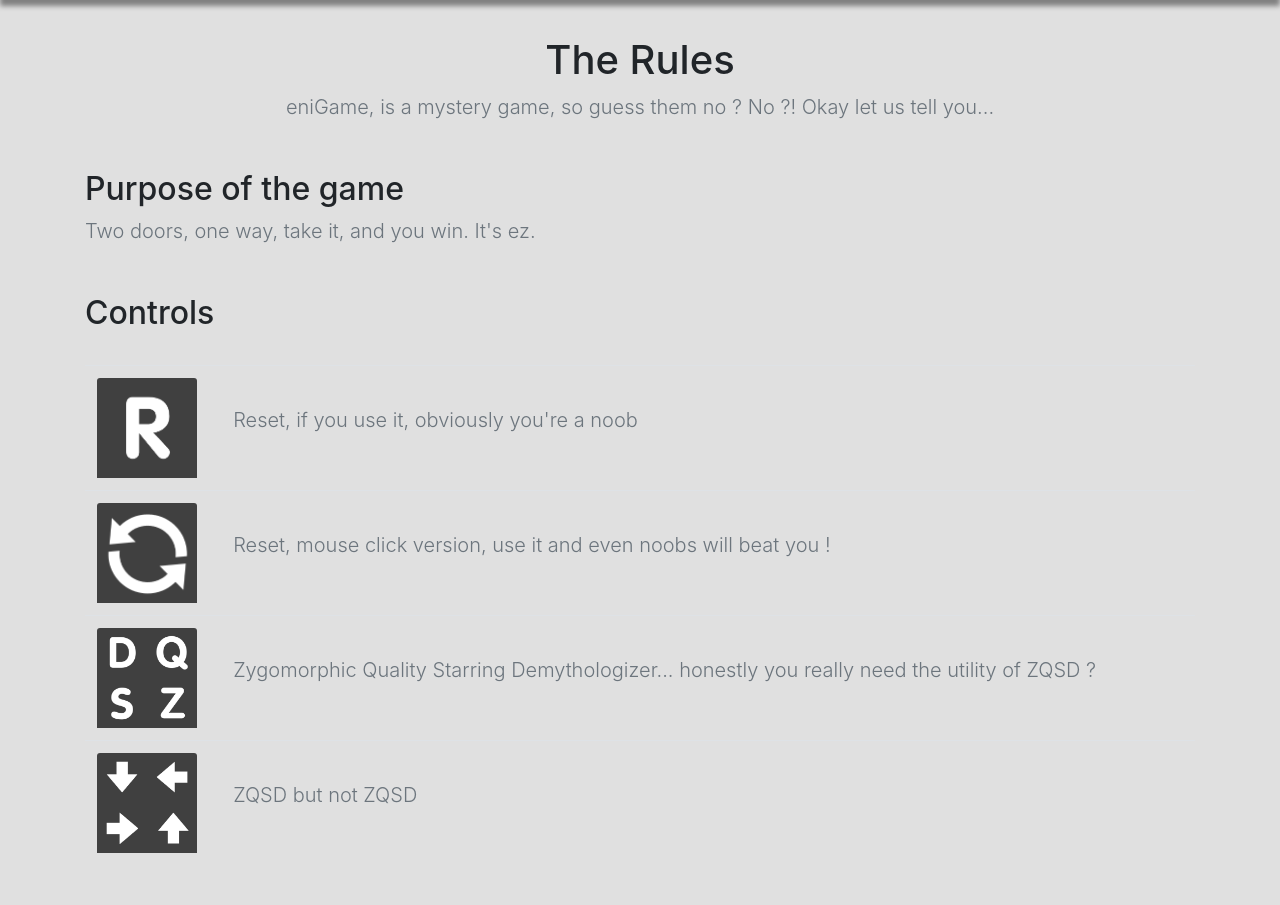
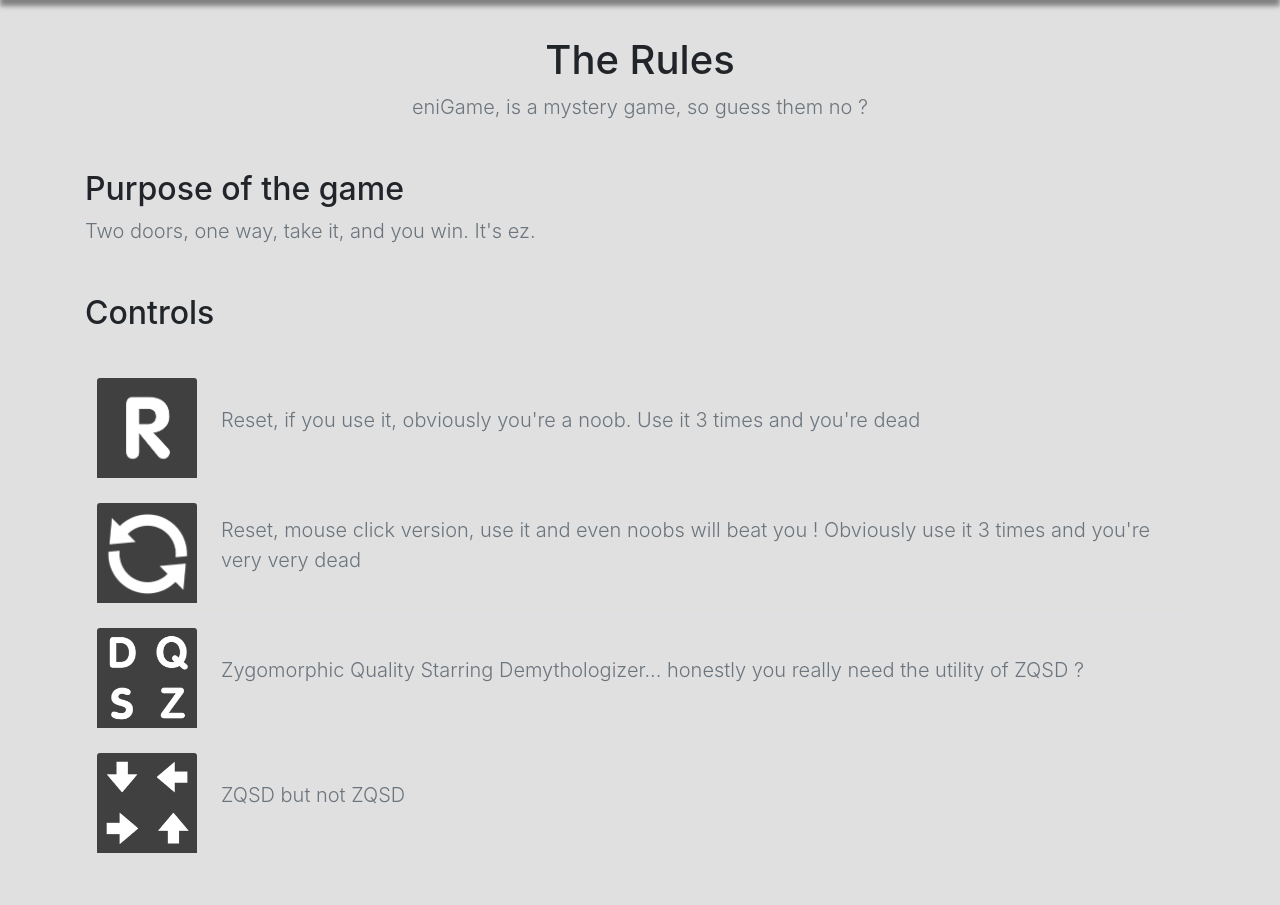
Before and after one commit to TT-txt/eniGame, a PHP site: page /eniGame/rules.php in a window 1280 px wide. Shown: the part 106-1011 px from the top of the page. Run offline with PHP 8.4, Linux system fonts and the light colour scheme.

Commit message:
style profile + fix rules

```diff
--- a/web/rules.php
+++ b/web/rules.php
@@ -19,7 +19,7 @@
 		<section class="px-3 py-3  mx-auto text-center">
 			<div class="container">
 				<h1>The Rules</h1>
-				<p class="lead text-muted">eniGame, is a mystery game, so guess them no ? No ?! Okay let us tell you...</p>
+				<p class="lead text-muted">eniGame, is a mystery game, so guess them no ?</p>
 			</div>
 		</section>
 
@@ -41,7 +41,7 @@
 									<img class="card-img-top" src="img/controls/r.png" alt="control" style="height: 100px; width: 100px; display: block;" data-holder-rendered="true">
 								</td>
 								<td class="align-middle">
-									<p class="lead text-muted">Reset, if you use it, obviously you're a noob</p>
+									<p class="lead text-muted">Reset, if you use it, obviously you're a noob. Use it 3 times and you're dead</p>
 								</td>
 							</tr>
 							<!-- LIGNE -->
@@ -50,7 +50,7 @@
 									<img class="card-img-top" src="img/controls/reset.png" alt="control" style="height: 100px; width: 100px; display: block;" data-holder-rendered="true">
 								</td>
 								<td class="align-middle">
-									<p class="lead text-muted" >Reset, mouse click version, use it and even noobs will beat you ! </p>
+									<p class="lead text-muted" >Reset, mouse click version, use it and even noobs will beat you ! Obviously use it 3 times and you're very very dead </p>
 								</td>
 							</tr>
 							<!-- LIGNE -->
```
Also changed, not shown: web/leaderboards.php (+7 -0 lines), web/profile.php (+10 -1 lines).
